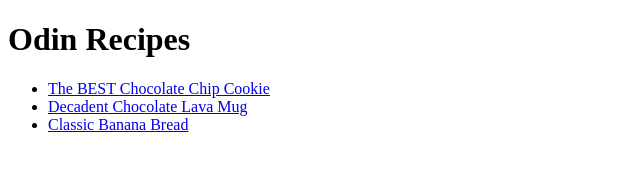
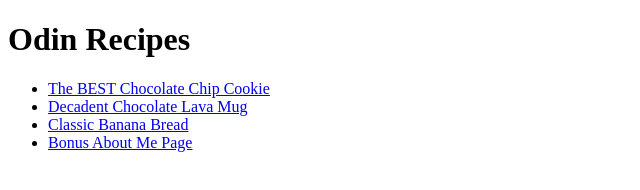
Before and after one commit to Frosteux/odin-recipes, a plain HTML site: page index.html in a window 1280 px wide. Shown: the whole page, without its empty margins (0-640 px from the left). Drawn offline with Linux system fonts and the light colour scheme.

Commit message:
Bonus about me page

```diff
--- a/index.html
+++ b/index.html
@@ -12,6 +12,7 @@
         <li><a href="./cookie.html">The BEST Chocolate Chip Cookie</a></li>
         <li><a href="./lavamug.html">Decadent Chocolate Lava Mug</a></li>
         <li><a href="./bananabread.html">Classic Banana Bread</a></li>
+        <li><a href="./about.html">Bonus About Me Page</a></li>
     </ul>
 </body>
 </html>
```
